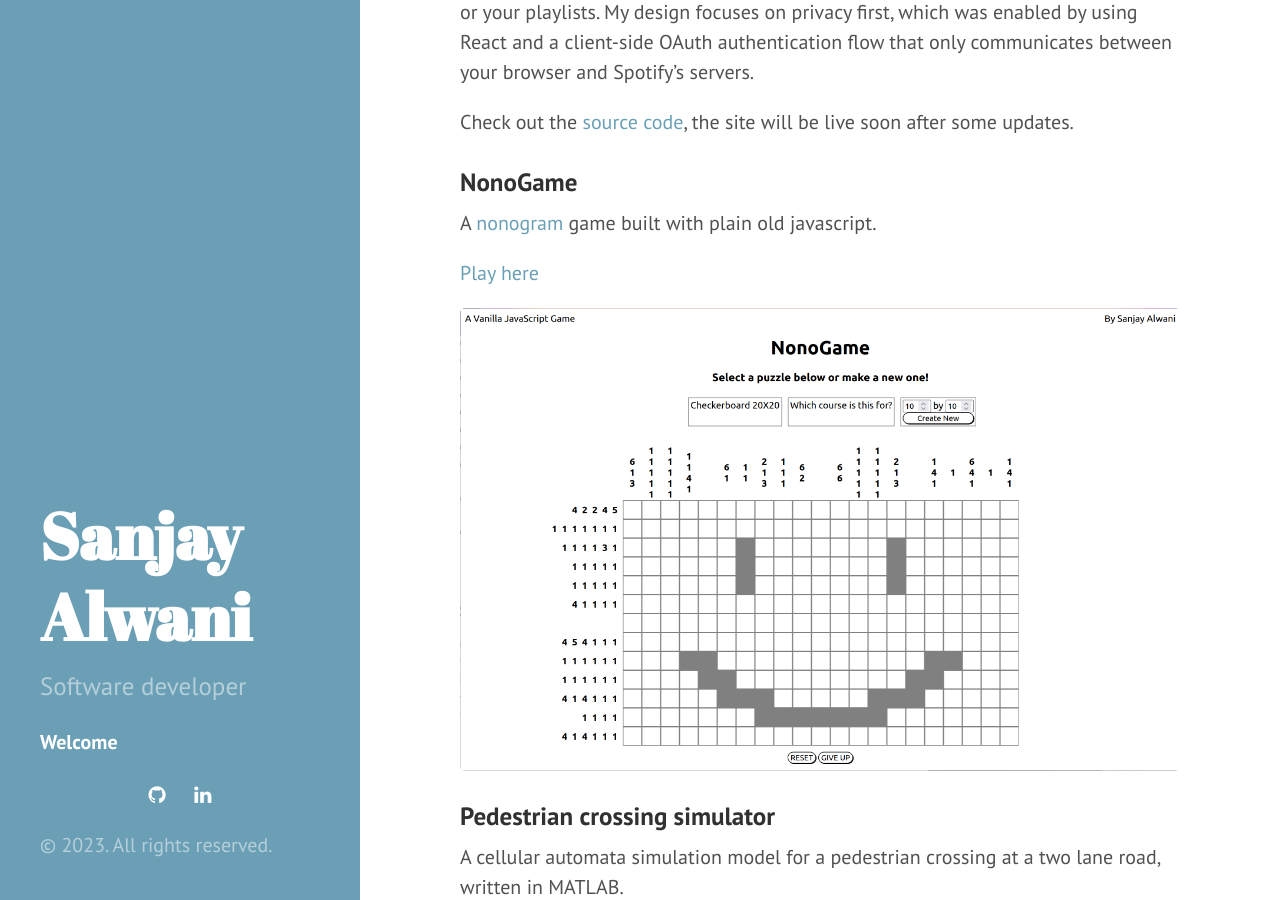
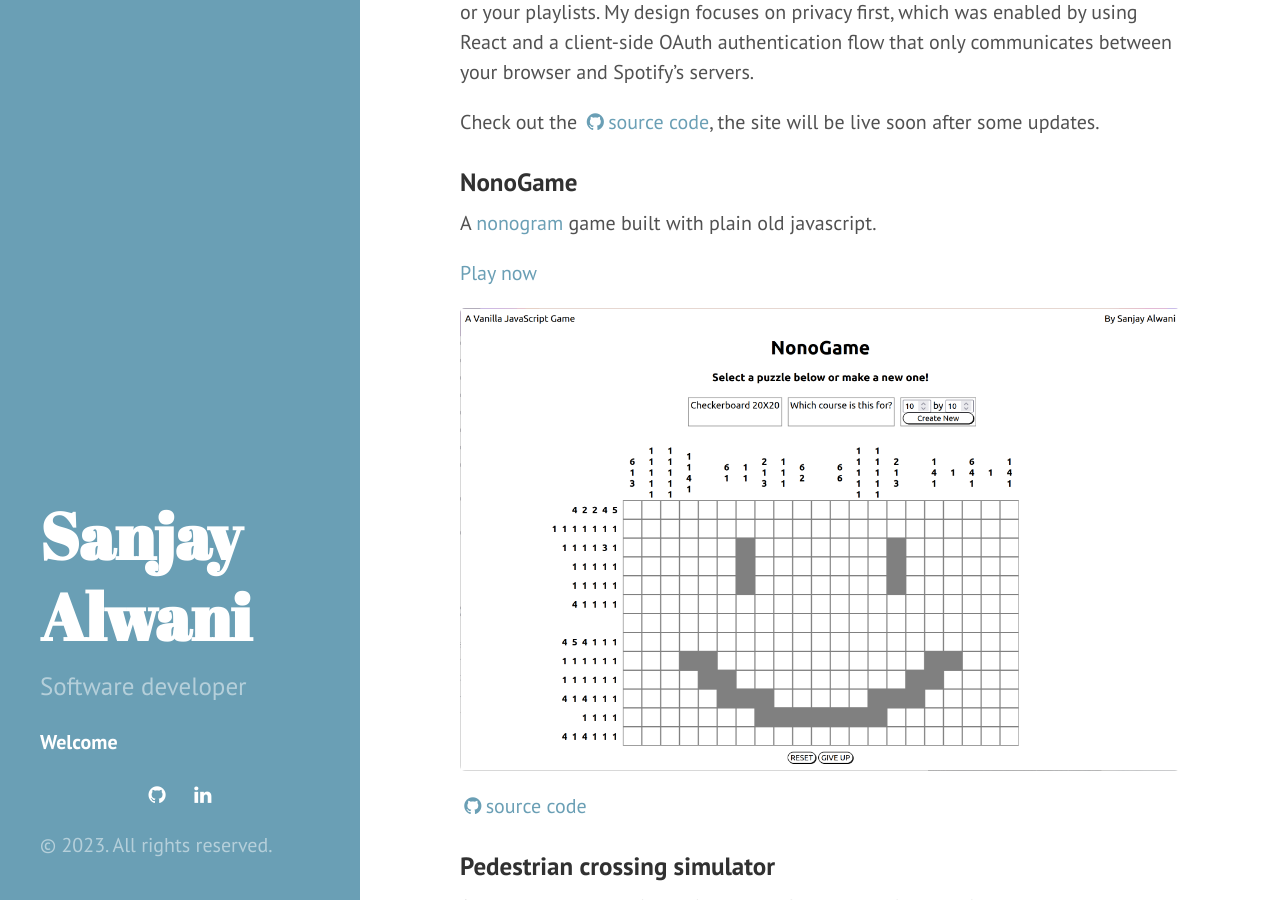
Before and after one commit to sanjayalwani/sanjayalwani.github.io, a Jekyll site: the page built from index.md, in a window 1280 px wide and 900 px high, scrolled down 1340 px. Built offline with Jekyll 4.4.1, drawn with Linux system fonts in a browser that asks for light colours.

Commit message:
Add little github icons, and standardize placement of source code links

```diff
--- a/index.md
+++ b/index.md
@@ -19,15 +19,17 @@ A React Single Page Application I made to visualize the numbers behind the music
 
 You can look at the energy, positivity and danceability of recently listened to music or your playlists. My design focuses on privacy first, which was enabled by using React and a client-side OAuth authentication flow that only communicates between your browser and Spotify's servers.
 
-Check out the [source code](https://github.com/sanjayalwani/mySoundJourney), the site will be live soon after some updates.
+Check out the [<i class="fa fa-fw fa-github"></i>source code](https://github.com/sanjayalwani/mySoundJourney), the site will be live soon after some updates.
 
 ### NonoGame
 
 A [nonogram](https://wikipedia.org/wiki/Nonogram) game built with plain old javascript.
 
-[Play here]({{ site.baseurl }}nonogame/game.html)
+[Play now]({{ site.baseurl }}nonogame/game.html)
 
 ![Picture of NonoGame]({{ site.baseurl }}public/img/nonogame.png "Picture of NonoGame")
+
+[<i class="fa fa-fw fa-github"></i>source code](https://github.com/sanjayalwani/nonogame)
 
 ### Pedestrian crossing simulator
 
@@ -41,17 +43,19 @@ Below you can see how changes to the Vehicle Arrival Period (VAP), Pedestrian Ar
 
 ![Graph from Pedestrian crossing simulation]({{ site.baseurl }}public/img/ped_crossing_graph.png "Graph of average vehicle stagnation ratio under different arrival rates in Pedestrian crossing simulator")
 
+[<i class="fa fa-fw fa-github"></i>source code](https://github.com/sanjayalwani/pedcrossingsim)
+
 ### CLI Wordle
 
 Wordle in your CLI, written in C++.
 
-Source code and execution instructions are in [this repository](https://github.com/sanjayalwani/cli_wordle).
+Source code and execution instructions are in [<i class="fa fa-fw fa-github"></i>this repository](https://github.com/sanjayalwani/cli_wordle).
 
 ![CLI Wordle Picture]({{ site.baseurl }}public/img/cli_wordle.png "Picture of the game running in terminal")
 
 
 ### This website
 
-Forked from the [Hyde theme](https://github.com/poole/hyde) for Jekyll, and updated to be compatible with Ruby 3.
+Forked from the [<i class="fa fa-fw fa-github"></i>Hyde theme](https://github.com/poole/hyde) for Jekyll, and updated to be compatible with Ruby 3.
 
 Hosted with GitHub Pages.
```
